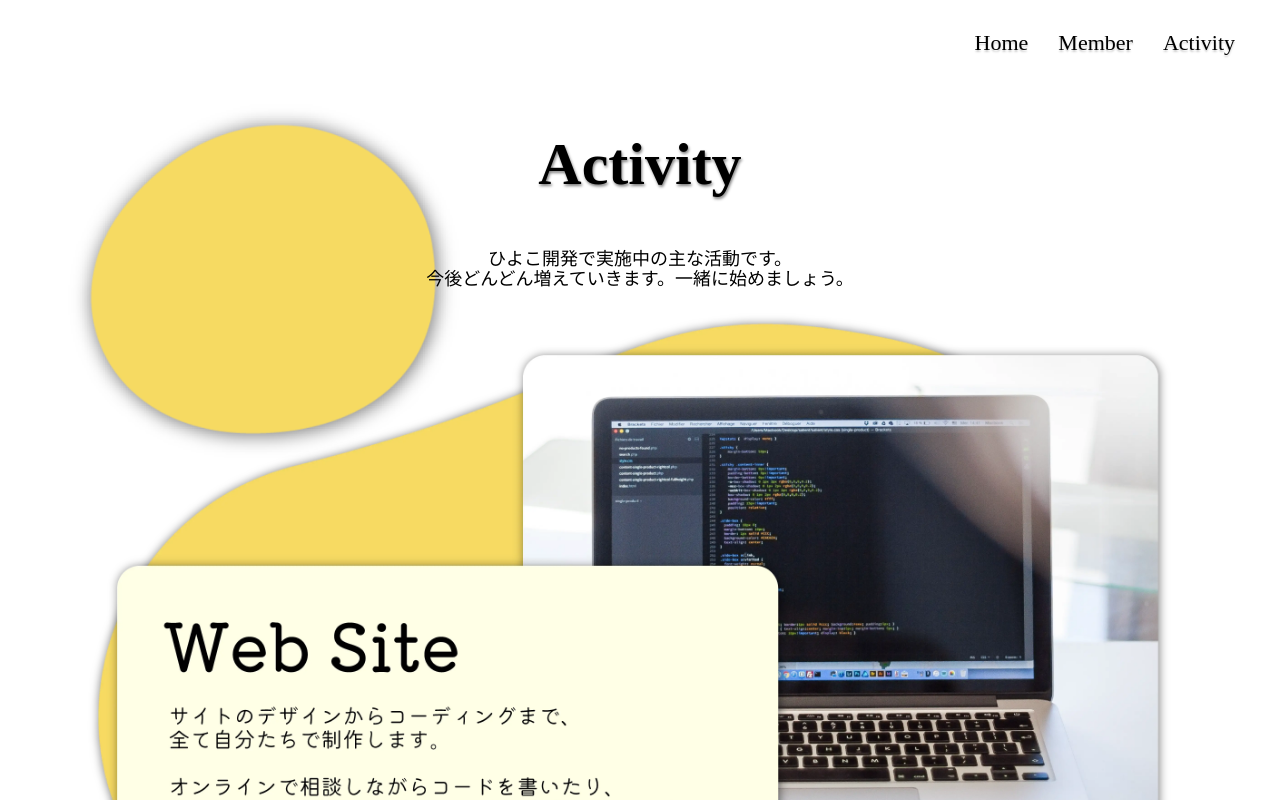
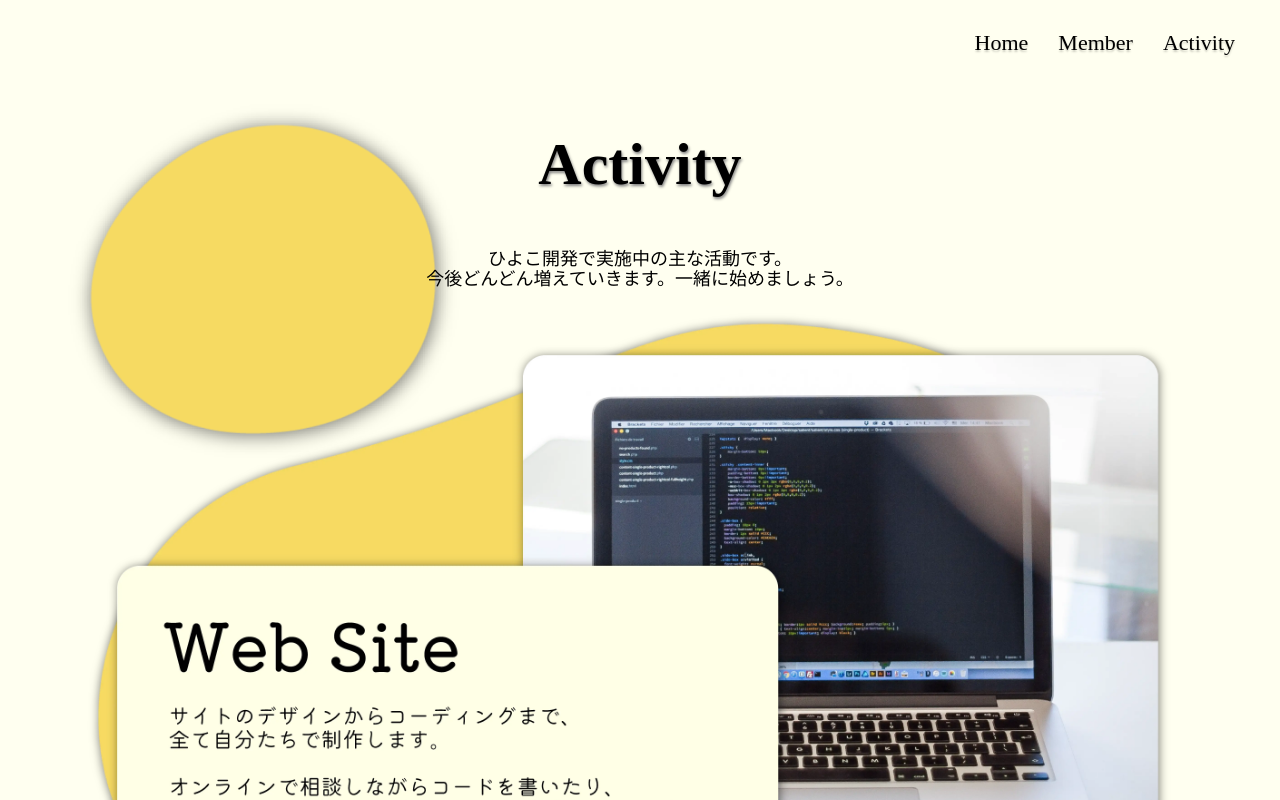
Before and after one commit to hiyokodev/hiyoko_site_2023, a Vue app: page /activity in a window 1280 px wide. Shown: the top 800 px of the page. Built offline with nearby package versions, Linux system fonts and the light colour scheme; a web font is replaced by a local one.

Commit message:
Add: デザイン調整
refs #27
- topImageセクションに影を追加
- サイト全体の背景色を調整

```diff
--- a/src/App.vue
+++ b/src/App.vue
@@ -22,5 +22,7 @@ html,
 body {
   position: relative;
   overflow-x: hidden;
+  background-color: #fffff0;
+  z-index: -20;
 }
 </style>
--- a/src/components/Home/topImageSection.vue
+++ b/src/components/Home/topImageSection.vue
@@ -13,6 +13,10 @@ export default {}
 section {
   margin-bottom: 100px;
   background-color: #ffffe5;
+  -webkit-filter: drop-shadow(1px 3px 5px rgba(0, 0, 0, 0.2));
+  -moz-filter: drop-shadow(1px 3px 5px rgba(0, 0, 0, 0.2));
+  -ms-filter: drop-shadow(1px 3px 5px rgba(0, 0, 0, 0.2));
+  filter: drop-shadow(1px 3px 5px rgba(0, 0, 0, 0.2));
 }
 .Img_Container {
   display: flex;
```
